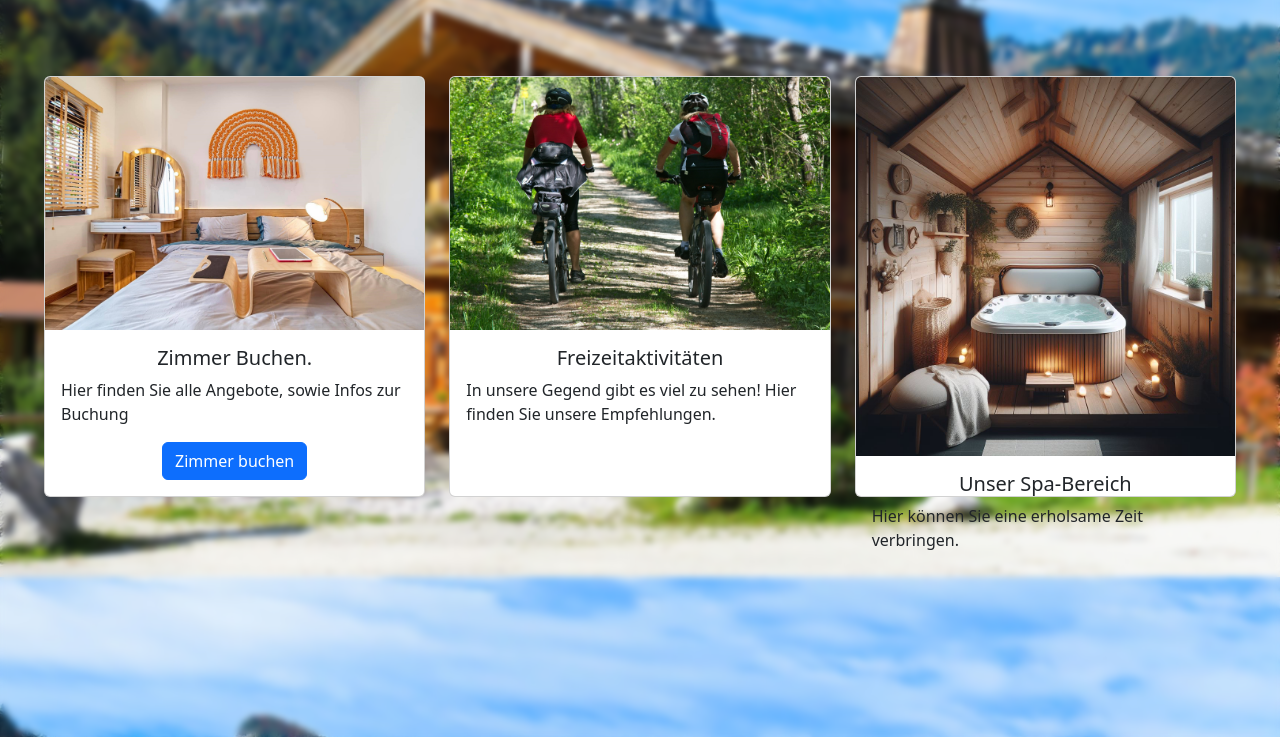
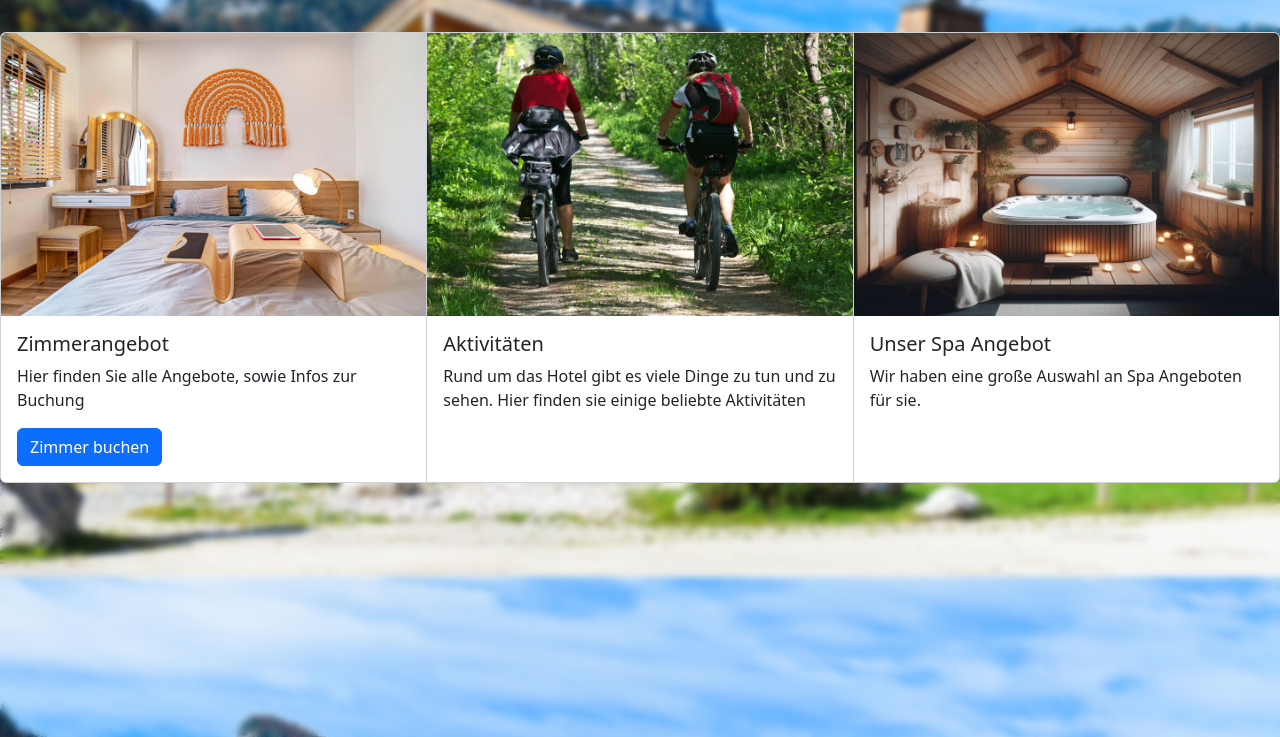
Before and after one commit to ShadyMate/Bergzauber_Retreat, a PHP site: page /webtechnologie/php/index.php in a window 1280 px wide. Shown: the part 223-960 px from the top of the page. Run offline with PHP 8.4, Linux system fonts and the light colour scheme.

Commit message:
I redid the cards yipieee

```diff
--- a/WEB_Hotel_Böhler_Trost/css/stylesheet.css
+++ b/WEB_Hotel_Böhler_Trost/css/stylesheet.css
@@ -16,12 +16,6 @@ h1 {
 .btn, .btn-primary{
     align-content: center;
     max-height: 6vh;
-}
-.card-body{
-    display: flex;
-    flex-direction: column;
-    align-items: center;
-    max-height: 5vh;
 }
 form{
     background-color: white;
--- a/WEB_Hotel_Böhler_Trost/includes/cards.php
+++ b/WEB_Hotel_Böhler_Trost/includes/cards.php
@@ -1,30 +1,25 @@
-<div class="row row-cols-1 row-cols-md-3 g-4" style="width: 95%; margin: 0 auto">
-<div class="col" style="padding-top: 20px;">
-  <div class="card h-100">
-    <img src="../res/img/hotelzimmer.jpg" class="card-img-top" alt="Hotelzimmer">
+<div class="card-group">
+    <div class="card">
+        <img class="card-img-top" src="../res/img/hotelzimmer.jpg" alt="Hotelzimmer">
         <div class="card-body">
-      <h5 class="card-title">Zimmer Buchen.</h5>
+            <h5 class="card-title">Zimmerangebot</h5>
             <p class="card-text">Hier finden Sie alle Angebote, sowie Infos zur Buchung</p>
             <a href="../includes/Zimmer.php" class="btn btn-primary">Zimmer buchen</a>
         </div>
     </div>
+    <div class="card">
+        <img class="card-img-top" src="../res/img/radfahren.jpg" alt="Radweg">
+        <div class="card-body">
+            <h5 class="card-title">Aktivitäten</h5>
+            <p class="card-text">Rund um das Hotel gibt es viele Dinge zu tun und zu sehen.
+                Hier finden sie einige beliebte Aktivitäten</p>
         </div>
-<div class="col" style="padding-top: 20px">
-  <div class="card h-100">
-    <img src="../res/img/radfahren.jpg" class="card-img-top" alt="Radweg">
+    </div>
+    <div class="card">
+        <img class="card-img-top" src="../res/img/SpaImage.jpeg" alt="Spa">
         <div class="card-body">
-      <h5 class="card-title">Freizeitaktivitäten</h5>
-      <p class="card-text">In unsere Gegend gibt es viel zu sehen! Hier finden Sie unsere Empfehlungen.</p>
+            <h5 class="card-title">Unser Spa Angebot</h5>
+            <p class="card-text">Wir haben eine große Auswahl an Spa Angeboten für sie.</p>
         </div>
     </div>
 </div>
-<div class="col" style="padding-top: 20px">
-  <div class="card h-100">
-    <img src="../res/img/SpaImage.jpeg" class="card-img-top" alt="Spa">
-    <div class="card-body">
-      <h5 class="card-title">Unser Spa-Bereich</h5>
-      <p class="card-text">Hier können Sie eine erholsame Zeit verbringen.</p>
-    </div>
-  </div>
-</div>
-</div>
```
Also changed, not shown: WEB_Hotel_Böhler_Trost/res/img/SpaImage.jpeg. Lines whose indentation alone changed are shown as unchanged.
